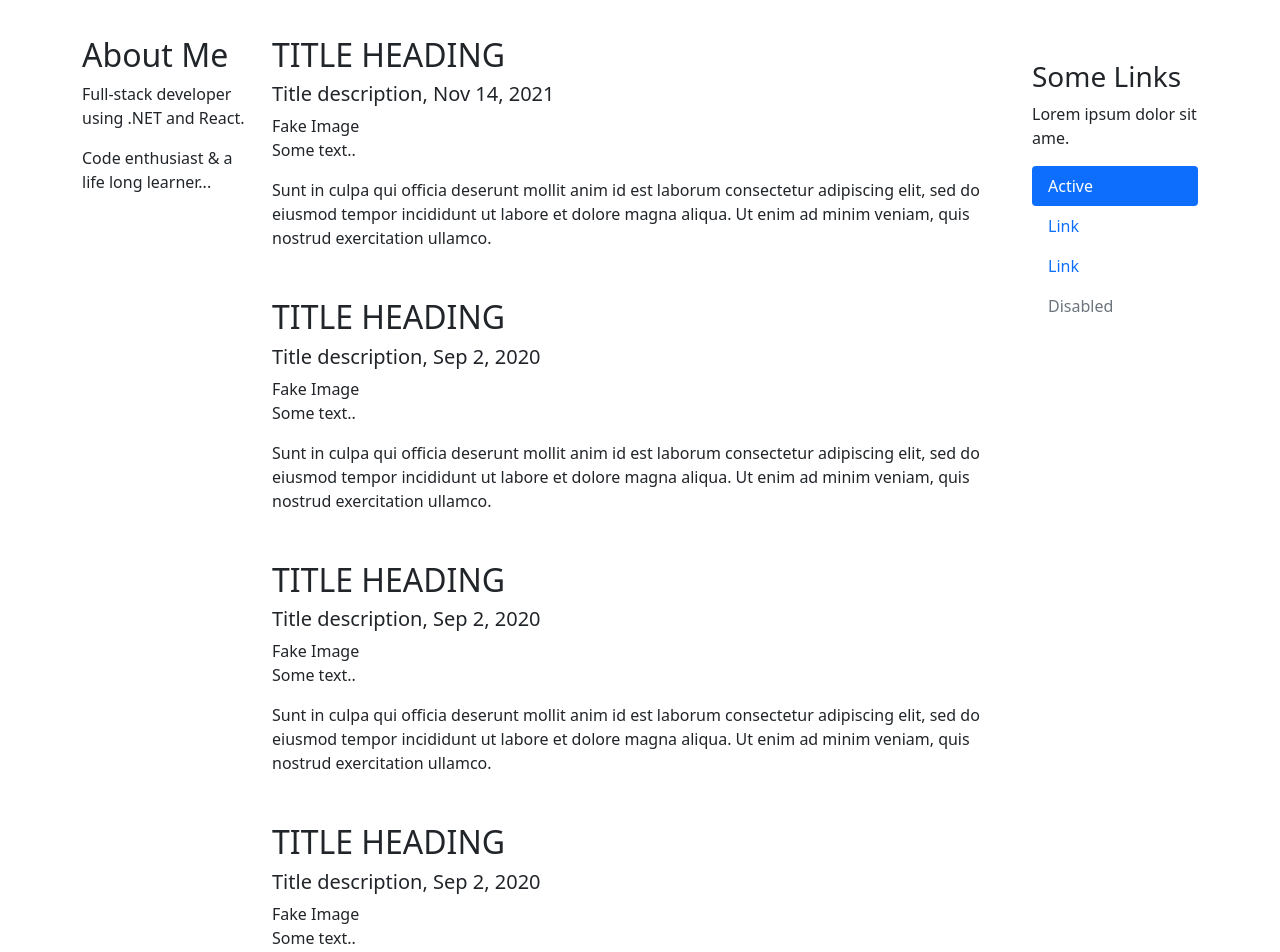
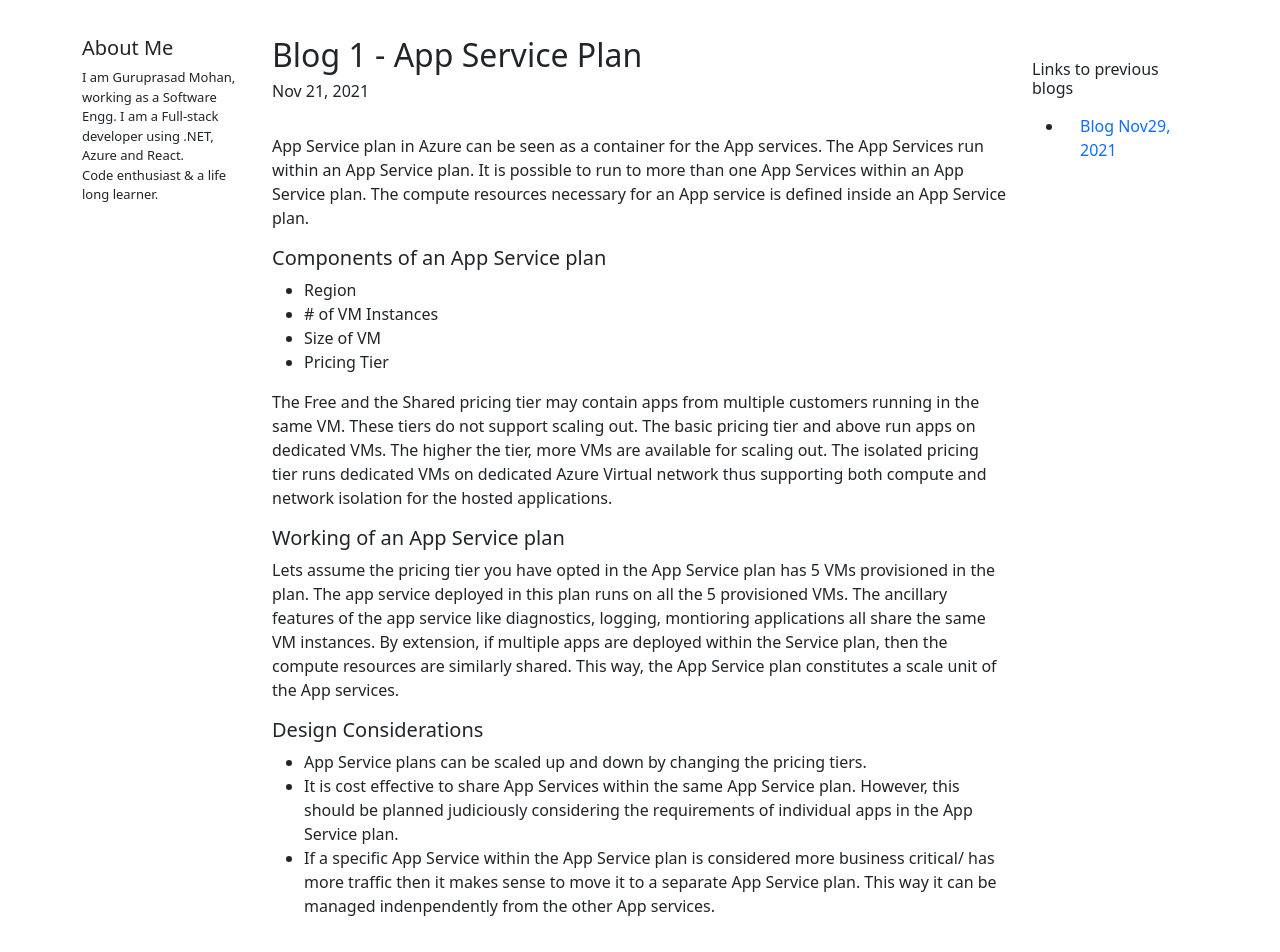
Before and after one commit to Guruprasad-Mohan/guruprasad-mohan.github.io, a React (Create React App) app in the folder blog/: page / in a window 1280 px wide. Shown: the part 100-1052 px from the top of the page. Built offline with nearby package versions, Linux system fonts and the light colour scheme.

Commit message:
Blog 1 posted on Nov 21, 2021. App Service plan.

```diff
--- a/blog/package.json
+++ b/blog/package.json
@@ -10,6 +10,7 @@
     "bootstrap": "^5.1.3",
     "react": "^17.0.2",
     "react-dom": "^17.0.2",
+    "react-router-dom": "^5.2.0",
     "react-scripts": "4.0.3",
     "web-vitals": "^1.1.2"
   },
--- a/blog/src/App.js
+++ b/blog/src/App.js
@@ -1,5 +1,9 @@
+import React from "react";
+import { Route, Switch } from "react-router-dom";
 import './App.css';
 import AboutMe from './components/about/aboutme';
+import BlogNov212021 from './components/blogs/blog-Nov21-2021';
+import BlogNov292021 from './components/blogs/blog-Nov29-2021';
 import Footer from './components/common/footer';
 import Header from './components/common/header';
 
@@ -14,58 +18,18 @@ function App() {
                     </div>
 
                     <div className="col-sm-8">
-                        <h2>TITLE HEADING</h2>
-                        <h5>Title description, Nov 14, 2021</h5>
-                        <div className="fakeimg">Fake Image</div>
-                        <p>Some text..</p>
-                        <p>Sunt in culpa qui officia deserunt mollit anim id est laborum consectetur adipiscing elit, sed do eiusmod tempor incididunt ut labore et dolore magna aliqua. Ut enim ad minim veniam, quis nostrud exercitation ullamco.</p>
 
-                        <h2 className="mt-5">TITLE HEADING</h2>
-                        <h5>Title description, Sep 2, 2020</h5>
-                        <div className="fakeimg">Fake Image</div>
-                        <p>Some text..</p>
-                        <p>Sunt in culpa qui officia deserunt mollit anim id est laborum consectetur adipiscing elit, sed do eiusmod tempor incididunt ut labore et dolore magna aliqua. Ut enim ad minim veniam, quis nostrud exercitation ullamco.</p>
-
-                        <h2 className="mt-5">TITLE HEADING</h2>
-                        <h5>Title description, Sep 2, 2020</h5>
-                        <div className="fakeimg">Fake Image</div>
-                        <p>Some text..</p>
-                        <p>Sunt in culpa qui officia deserunt mollit anim id est laborum consectetur adipiscing elit, sed do eiusmod tempor incididunt ut labore et dolore magna aliqua. Ut enim ad minim veniam, quis nostrud exercitation ullamco.</p>
-
-                        <h2 className="mt-5">TITLE HEADING</h2>
-                        <h5>Title description, Sep 2, 2020</h5>
-                        <div className="fakeimg">Fake Image</div>
-                        <p>Some text..</p>
-                        <p>Sunt in culpa qui officia deserunt mollit anim id est laborum consectetur adipiscing elit, sed do eiusmod tempor incididunt ut labore et dolore magna aliqua. Ut enim ad minim veniam, quis nostrud exercitation ullamco.</p>
-
-                        <h2 className="mt-5">TITLE HEADING</h2>
-                        <h5>Title description, Sep 2, 2020</h5>
-                        <div className="fakeimg">Fake Image</div>
-                        <p>Some text..</p>
-                        <p>Sunt in culpa qui officia deserunt mollit anim id est laborum consectetur adipiscing elit, sed do eiusmod tempor incididunt ut labore et dolore magna aliqua. Ut enim ad minim veniam, quis nostrud exercitation ullamco.</p>
-
-                        <h2 className="mt-5">TITLE HEADING</h2>
-                        <h5>Title description, Sep 2, 2020</h5>
-                        <div className="fakeimg">Fake Image</div>
-                        <p>Some text..</p>
-                        <p>Sunt in culpa qui officia deserunt mollit anim id est laborum consectetur adipiscing elit, sed do eiusmod tempor incididunt ut labore et dolore magna aliqua. Ut enim ad minim veniam, quis nostrud exercitation ullamco.</p>
+                        <Switch>
+                            <Route exact path="/" component={BlogNov212021} />
+                            <Route path="/blogNov2921" component={BlogNov292021} />
+                        </Switch>
                     </div>
 
                     <div className="col-sm-2">
-                        <h3 className="mt-4">Some Links</h3>
-                        <p>Lorem ipsum dolor sit ame.</p>
-                        <ul className="nav nav-pills flex-column">
+                        <h6 className="mt-4">Links to previous blogs</h6>
+                        <ul className="flex-column">
                             <li className="nav-item">
-                                <a className="nav-link active" href="#">Active</a>
-                            </li>
-                            <li className="nav-item">
-                                <a className="nav-link" href="#">Link</a>
-                            </li>
-                            <li className="nav-item">
-                                <a className="nav-link" href="#">Link</a>
-                            </li>
-                            <li className="nav-item">
-                                <a className="nav-link disabled" href="#">Disabled</a>
+                                <a className="nav-link active" href="/blogNov2921">Blog Nov29, 2021</a>
                             </li>
                         </ul>
                     </div>
--- /dev/null
+++ b/blog/src/components/about/aboutme.css
@@ -0,0 +1,3 @@
+.font-body{
+    font-size: small;
+}
--- a/blog/src/components/about/aboutme.js
+++ b/blog/src/components/about/aboutme.js
@@ -1,11 +1,15 @@
 import React from "react";
+import "./aboutme.css"
 
 const AboutMe = () => {
     return (
         <>
-            <h2>About Me</h2>
-            <p>Full-stack developer using .NET and React.</p>
-            <p>Code enthusiast & a life long learner...</p>
+            <h5>About Me</h5>
+            <div className="font-body">
+                I am Guruprasad Mohan, working as a Software Engg.
+                I am a Full-stack developer using .NET, Azure and React.
+                <p>Code enthusiast & a life long learner.</p>
+            </div>
         </>
     );
 };
--- /dev/null
+++ b/blog/src/components/blogs/blog-Nov21-2021.js
@@ -0,0 +1,56 @@
+import React from "react";
+
+const BlogNov212021 = () => {
+    return (
+        <>
+            <h2>Blog 1 - App Service Plan</h2>
+            <h6>Nov 21, 2021</h6>
+            <br/>
+            <p>
+                App Service plan in Azure can be seen as a container for the App services.
+                The App Services run within an App Service plan. It is possible to run to more than one
+                App Services within an App Service plan. The compute resources necessary for an App service is defined inside an App Service plan.
+            </p>
+
+            <h5>Components of an App Service plan </h5>
+            <ul>
+                <li>Region</li>
+                <li># of VM Instances</li>
+                <li>Size of VM</li>
+                <li>Pricing Tier</li>
+            </ul>
+            <p>
+                The Free and the Shared pricing tier may contain apps from multiple customers running in the same VM.
+                These tiers do not support scaling out.
+                The basic pricing tier and above run apps on dedicated VMs. The higher the tier, more VMs are available for scaling out.
+                The isolated pricing tier runs dedicated VMs on dedicated Azure Virtual network thus supporting both compute and network isolation for the hosted applications.
+            </p>
+
+            <h5>Working of an App Service plan </h5>
+            <p>
+                Lets assume the pricing tier you have opted in the App Service plan has 5 VMs provisioned in the plan.
+                The app service deployed in this plan runs on all the 5 provisioned VMs.
+                The ancillary features of the app service like diagnostics, logging, montioring applications all share the same VM instances.
+                By extension, if multiple apps are deployed within the Service plan, then the compute resources are similarly shared.
+                This way, the App Service plan constitutes a scale unit of the App services.
+            </p>
+
+            <h5>Design Considerations</h5>
+            <ul>
+                <li>
+                    App Service plans can be scaled up and down by changing the pricing tiers.
+                </li>
+                <li>
+                    It is cost effective to share App Services within the same App Service plan.
+                    However, this should be planned judiciously considering the requirements of individual apps in the App Service plan.
+                </li>
+                <li>
+                    If a specific App Service within the App Service plan is considered more business critical/ has more traffic then it makes sense to move it to a separate App Service plan.
+                    This way it can be managed indenpendently from the other App services.
+                </li>
+            </ul>
+        </>
+    );
+};
+
+export default BlogNov212021;
--- /dev/null
+++ b/blog/src/components/blogs/blog-Nov29-2021.js
@@ -0,0 +1,11 @@
+import React from "react";
+
+const BlogNov292021 = () => {
+    return (
+        <>
+            <h2>Blog 2 - Coming soon!!!!</h2>
+        </>
+    );
+};
+
+export default BlogNov292021;
--- a/blog/src/index.js
+++ b/blog/src/index.js
@@ -4,10 +4,13 @@ import './index.css';
 import App from './App';
 import "bootstrap/dist/css/bootstrap.min.css";
 import reportWebVitals from './reportWebVitals';
+import { BrowserRouter as Router } from "react-router-dom";
 
 ReactDOM.render(
-  <React.StrictMode>
-    <App />
+    <React.StrictMode>
+        <Router>
+            <App />
+        </Router>
   </React.StrictMode>,
   document.getElementById('root')
 );
```
Also changed, not shown: 1 other file (tests, documents, lock files or other folders).
